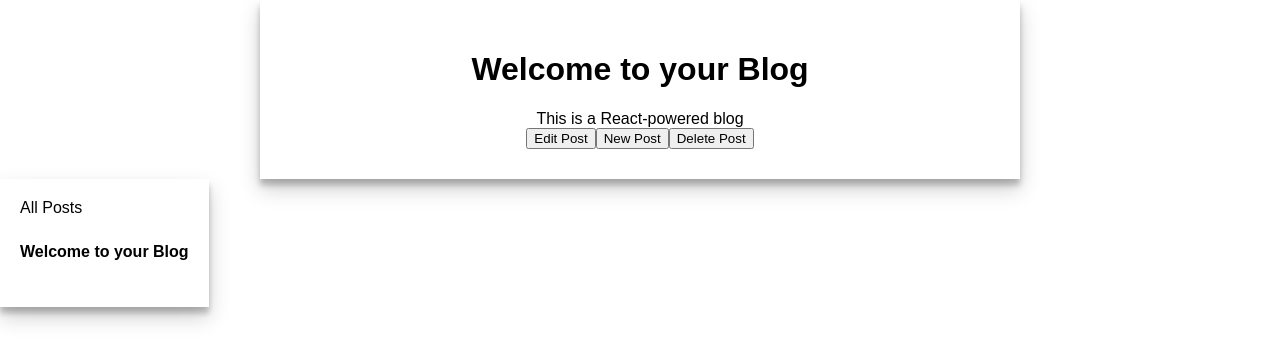
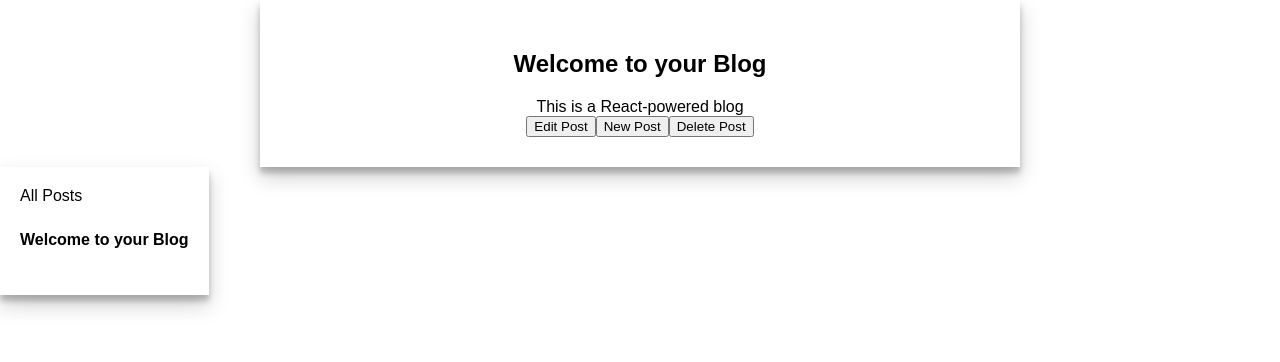
Before and after one commit to AndreyBarkov/React-blog, a React (Create React App) app: page / in a window 1280 px wide. Shown: the top 362 px of the page. Built offline with nearby package versions, Linux system fonts and the light colour scheme.

Commit message:
Proptypes for Post and New Post

```diff
--- a/src/components/Post.js
+++ b/src/components/Post.js
@@ -1,13 +1,14 @@
 import React from 'react';
 import {editPost, newPost, deletePost} from '../actions/actions';
 import {connect} from 'react-redux';
+import PropTypes from "prop-types";
 
 const Post = (props) => {
   //  const post = props.posts[props.currentPost.id];
     if(props.post)
     return(
         <div className="post">
-            <h1>{props.post.title}</h1>
+            <h2>{props.post.title}</h2>
             <div dangerouslySetInnerHTML={{ __html: props.post.text }} />
             <button onClick={() => props.editPost()}>Edit Post</button>
             <button onClick={() => props.newPost()}>New Post</button>
@@ -16,7 +17,20 @@ const Post = (props) => {
 
     );
     else
-    return (<div></div>);
+    return (<div className="post">
+       <h2> There are no post in your blog yet. Would you like to create one?</h2>
+        <button onClick={() => props.newPost()}>New Post</button>
+    </div>);
+}
+Post.propTypes = {
+    editPost: PropTypes.func.isRequired,
+    newPost: PropTypes.func.isRequired,
+    deletePost:PropTypes.func.isRequired,
+    post: PropTypes.shape({
+        id: PropTypes.number,
+        title: PropTypes.string,
+        text: PropTypes.string
+      })
 }
 function mapStateToProps(state){
     return {
```
Also changed, not shown: src/components/NewPost.js (+9 -0 lines).
